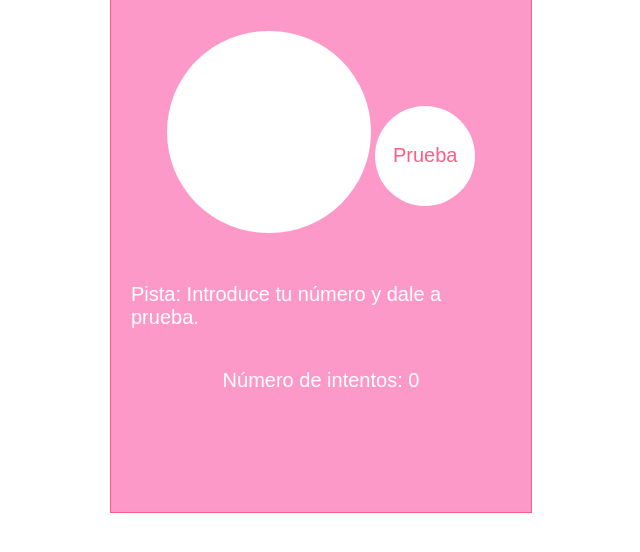
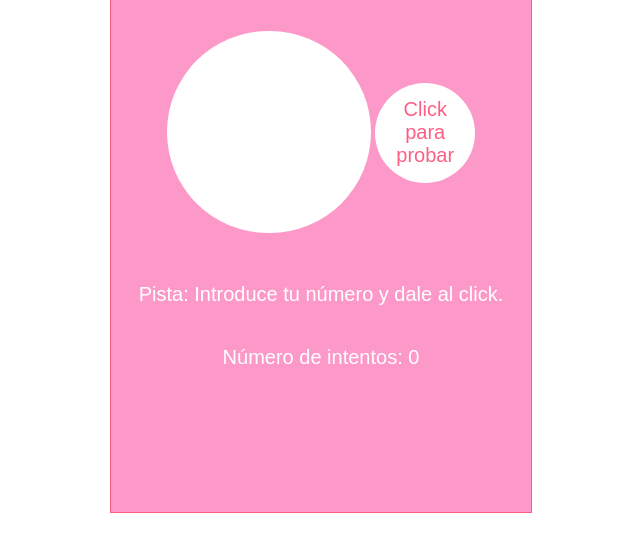
Before and after one commit to memematvaz/Guess-the-number, a plain HTML site: page index.html in a window 1280 px wide. Shown: the part 244-796 px from the top of the page, without its empty margins (319-959 px from the left). Drawn offline with Linux system fonts and the light colour scheme.

Commit message:
more obvius

```diff
--- a/index.html
+++ b/index.html
@@ -18,9 +18,9 @@
         <div class="form" id="form">
             <label for="introduce-number"></label>
             <input type="number" name="number" id="input-number" class="input-number">
-            <button id="button" class="button" type="button">Prueba</button>
+            <button id="button" class="button" type="button">Click para probar</button>
         </div>
-        <p>Pista: <span class="track" id="track"> Introduce tu número y dale a prueba.</span>
+        <p>Pista: <span class="track" id="track"> Introduce tu número y dale al click.</span>
         </p>
         <p>Número de intentos: <span class="attemps" id="attemps">0</span>
         </p>
```
